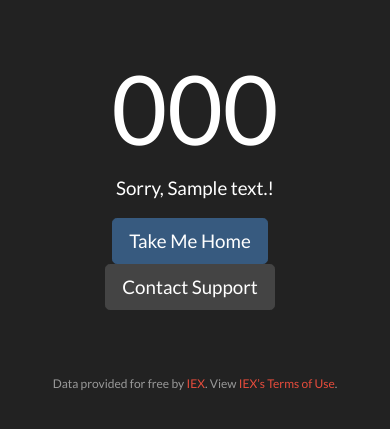
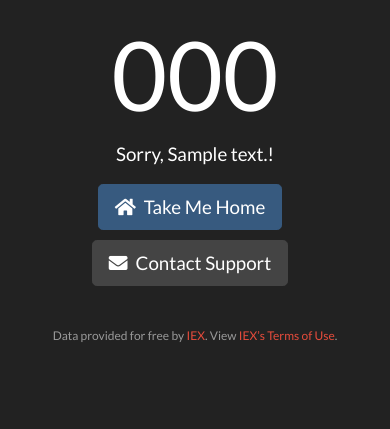
Before and after one commit to minhajul-karim/finance, a Flask app: template templates/error.html in a window 390 px wide. Shown: the part 90-519 px from the top of the page. Run offline with Flask 2, Linux system fonts and the light colour scheme; the template is opened without the code that fills it: most values are stand-ins (such as "Sample title", 1, 10 or a date in 2020); some libraries are stand-ins or nearby versions.

Commit message:
Minor changes in CSS

```diff
--- a/static/styles.css
+++ b/static/styles.css
@@ -94,10 +94,6 @@ main img
     font-size: 13px;
 }
 
-#login_form {
-    margin-left: 80px;
-}
-
 #emailNotAvailable {
     color: red;
     font-size: 13px;
@@ -135,13 +131,44 @@ main img
     margin-bottom:15px;
 }
 
+.error-actions i {
+    margin-right: 8px;
+}
+
 .error-actions .btn {
     margin-right:10px;
 }
 
 /*Responsive Portfolio Table*/
 
-@media all and (max-width: 800px) {
+@media all and (max-width: 900px) {
+
+    .p-5 {
+        padding: 1rem !important;
+    }
+
+    .w-75 {
+        width: 100% !important;
+    }
+}
+
+
+@media all and (max-width: 650px) {
+
+    #login-faq {
+        display: none;
+    }
+
+    #login-area {
+        text-align: center !important;
+    }
+
+    .col-sm-5 {
+        -webkit-box-flex: 0;
+        -ms-flex: 0 0 41.6666666667%;
+        flex: 0 0 100%;
+        max-width: 100%;
+    }
 
     thead {
         display: none;
@@ -175,32 +202,17 @@ main img
     }
 }
 
-@media all and (max-width: 768px)
-{
-    #login-faq {
-        display: none;
+@media all and (max-width: 460px) {
+
+    .error-actions a {
+        margin-bottom: 10px !important;
     }
 
-    #login_form {
-        margin-left: 0;
+    .error-template {
+        padding: 0;
     }
 
-    #login-area {
-        text-align: center !important;
-    }
-
-    /*Home table*/
-    .col_prefix {
-        display: block;
-    }
-
-    #cash_small {
-        display: block;
+    .btn-lg, .btn-group-lg > .btn {
+        margin-bottom: 15px;
     }
 }
-
-@media all and (max-width: 460px){
-    .p-5 {
-        padding: 10px !important;
-    }
-}
--- a/templates/error.html
+++ b/templates/error.html
@@ -5,20 +5,20 @@
 {% endblock %}
 
 {% block main %}
-	<div class="container">
+	<!-- <div class="container"> -->
 		<div class="row">
-		    <div class="col-md-12">
+		    <div class="col-sm-12">
 		        <div class="error-template">
 		            <h1 class="display-1">{{ code }}</h1>
 		            <div class="error-details">
 		                <p class="lead">Sorry, {{ text }}!</p>
 		            </div>
 		            <div class="error-actions">
-		                <a href="/" class="btn btn-primary btn-lg">Take Me Home</a>
-		                <a href="#" class="btn btn-secondary btn-lg">Contact Support</a>
+		                <a href="/" class="btn btn-primary btn-lg"><i class="fas fa-home"></i>Take Me Home</a>
+		                <a href="#" class="btn btn-secondary btn-lg"><i class="fas fa-envelope"></i>Contact Support</a>
 		            </div>
 		        </div>
 		    </div>
 		</div>
-	</div>
+	<!-- </div> -->
 {% endblock %}
--- a/templates/layout.html
+++ b/templates/layout.html
@@ -14,8 +14,10 @@
         <link href="/static/darkly_bootstrap.min.css" rel="stylesheet">
 
         <link href="/static/styles.css" rel="stylesheet">
+        <link rel="stylesheet" href="https://use.fontawesome.com/releases/v5.11.2/css/all.css" integrity="sha384-KA6wR/X5RY4zFAHpv/CnoG2UW1uogYfdnP67Uv7eULvTveboZJg0qUpmJZb5VqzN" crossorigin="anonymous">
 
         <script src="/static/jquery-3.3.1.min.js"></script>
+
 
         <title>C$50 Finance - {% block title %}{% endblock %}</title>
 
@@ -85,7 +87,7 @@
                 jqueryFormElement.src = "/static/jquery_form.js";
 
                 const myscriptElement = document.createElement("script");
-                myscriptElement.src = "/static/myscript.js";
+                myscriptElement.src = "/static/myscript1.js";
 
                 document.body.appendChild(popperElement);
                 document.body.appendChild(bootstrapJsElement);
--- a/templates/login.html
+++ b/templates/login.html
@@ -7,7 +7,7 @@
 {% block main %}
 
     <div class="row" id="login-area">
-        <div class="col-md" id="login-faq">
+        <div class="col-sm-7" id="login-faq">
             <h1>What is Finance?</h1>
             <p class="lead">Its a web application where you can check, buy, & sell shares of stokcs listed in IEX.</p>
 
@@ -17,7 +17,7 @@
             <h3>Want to know more?</h3>
             <p class="lead">Please <a href="/register">register</a> and enjoy.</p>
         </div>
-        <div class="col-md" id="login_form">
+        <div class="col-sm-5" id="login_form">
             <form action="/login" method="post">
                 <div class="form-group">
                     <input autofocus autocomplete="off" class="form-control w-75" name="email"
```
